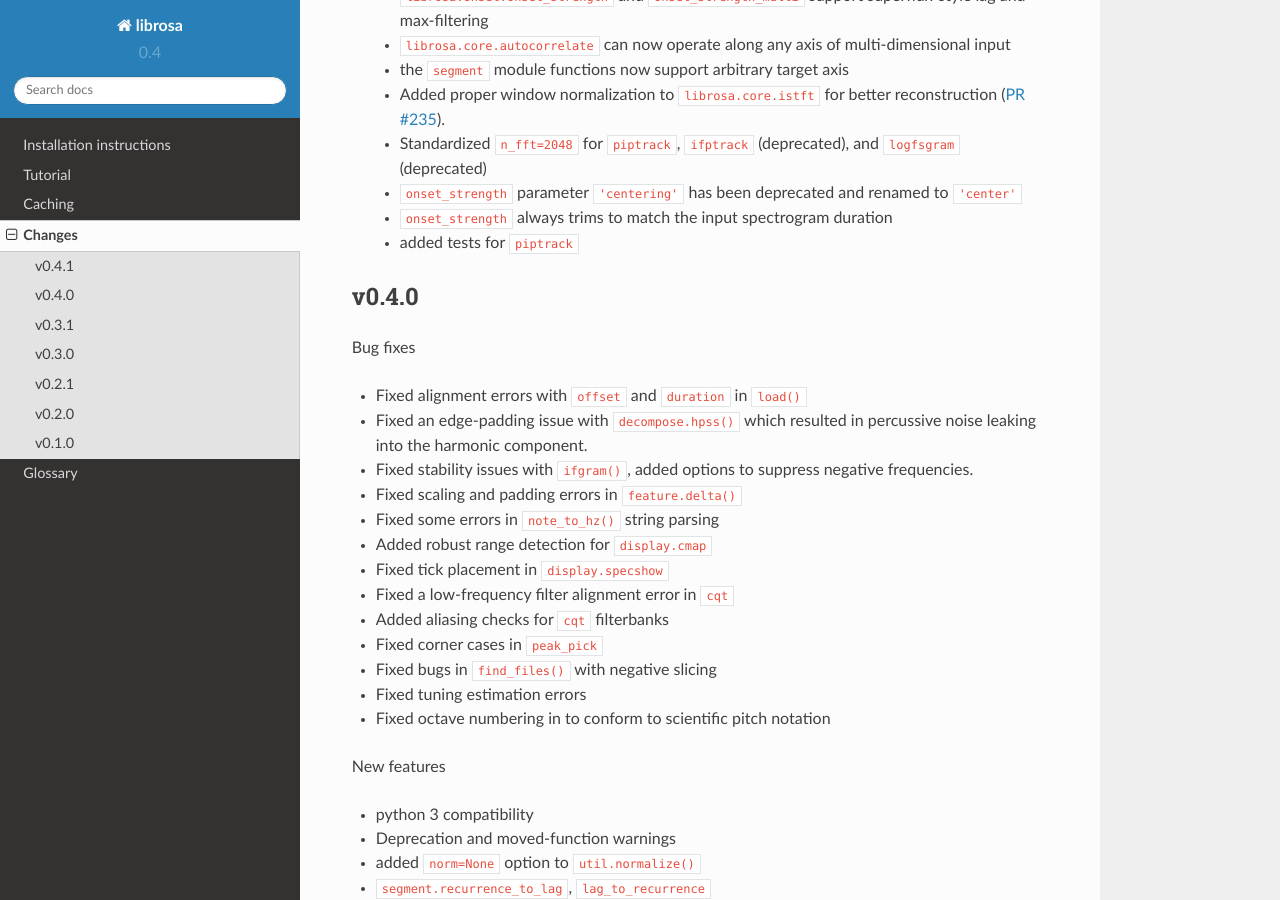
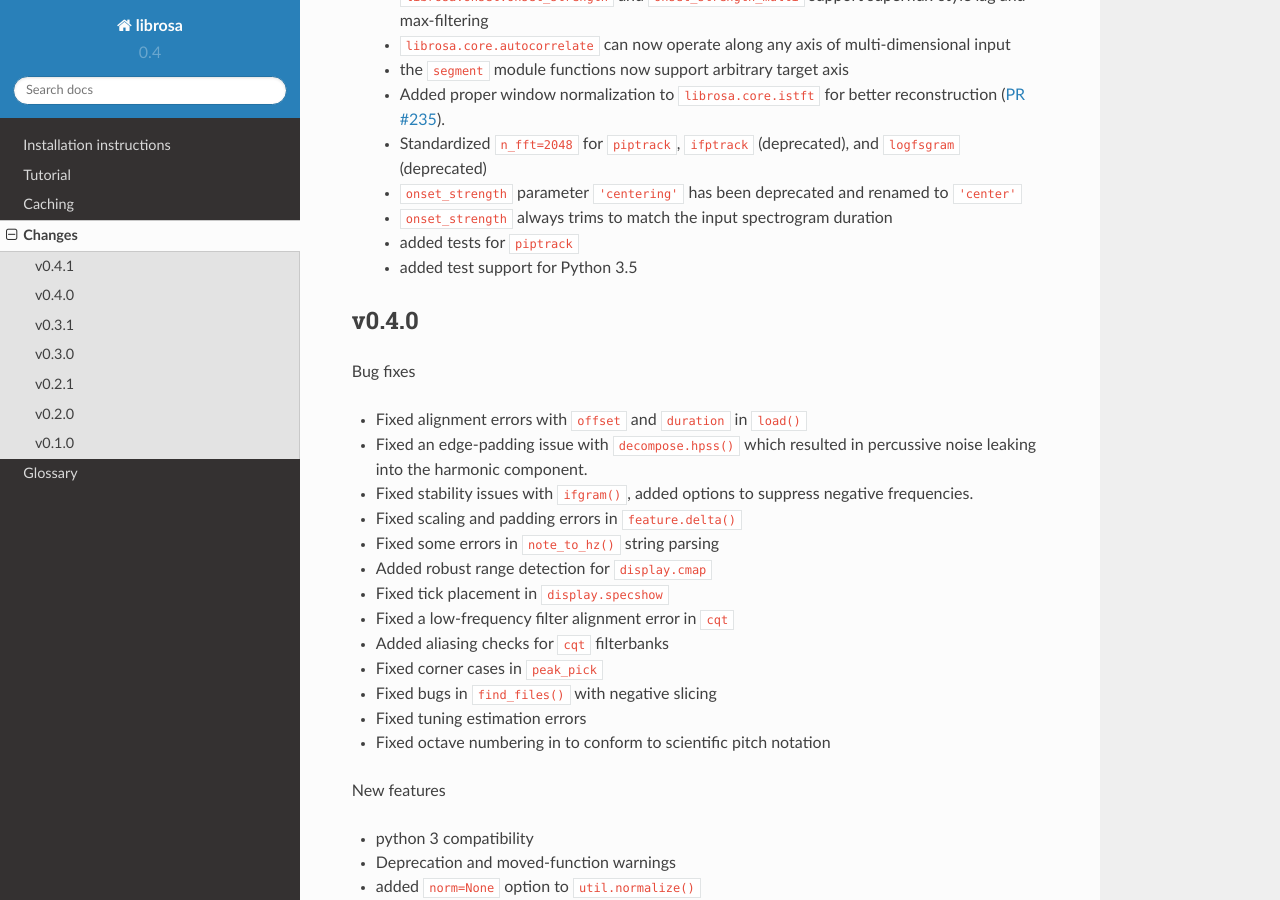
Before and after one commit to librosa/librosa, a Sphinx documentation site: the page built from docs/changelog.rst, in a window 1280 px wide and 900 px high, scrolled down 726 px. Built offline with Sphinx 7.4.7 and the Read the Docs theme 2.0.0, drawn with Linux system fonts in a browser that asks for light colours.

Commit message:
updated docs for 3.5

```diff
--- a/docs/changelog.rst
+++ b/docs/changelog.rst
@@ -35,6 +35,7 @@
     ``'center'``
   - ``onset_strength`` always trims to match the input spectrogram duration
   - added tests for ``piptrack``
+  - added test support for Python 3.5
 
 
 
```
Also changed, not shown: CHANGELOG.md (+1 -1 lines).
